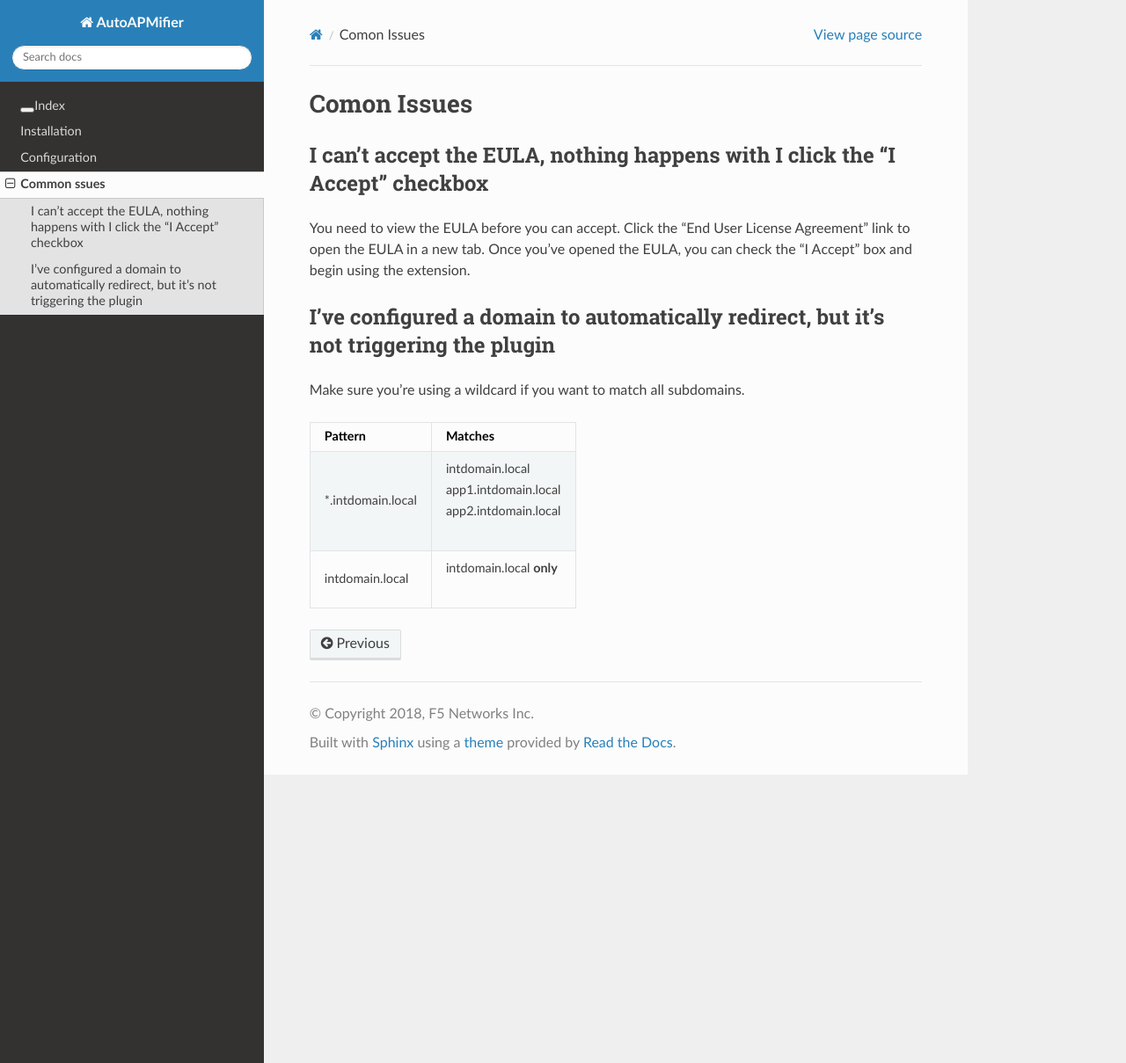
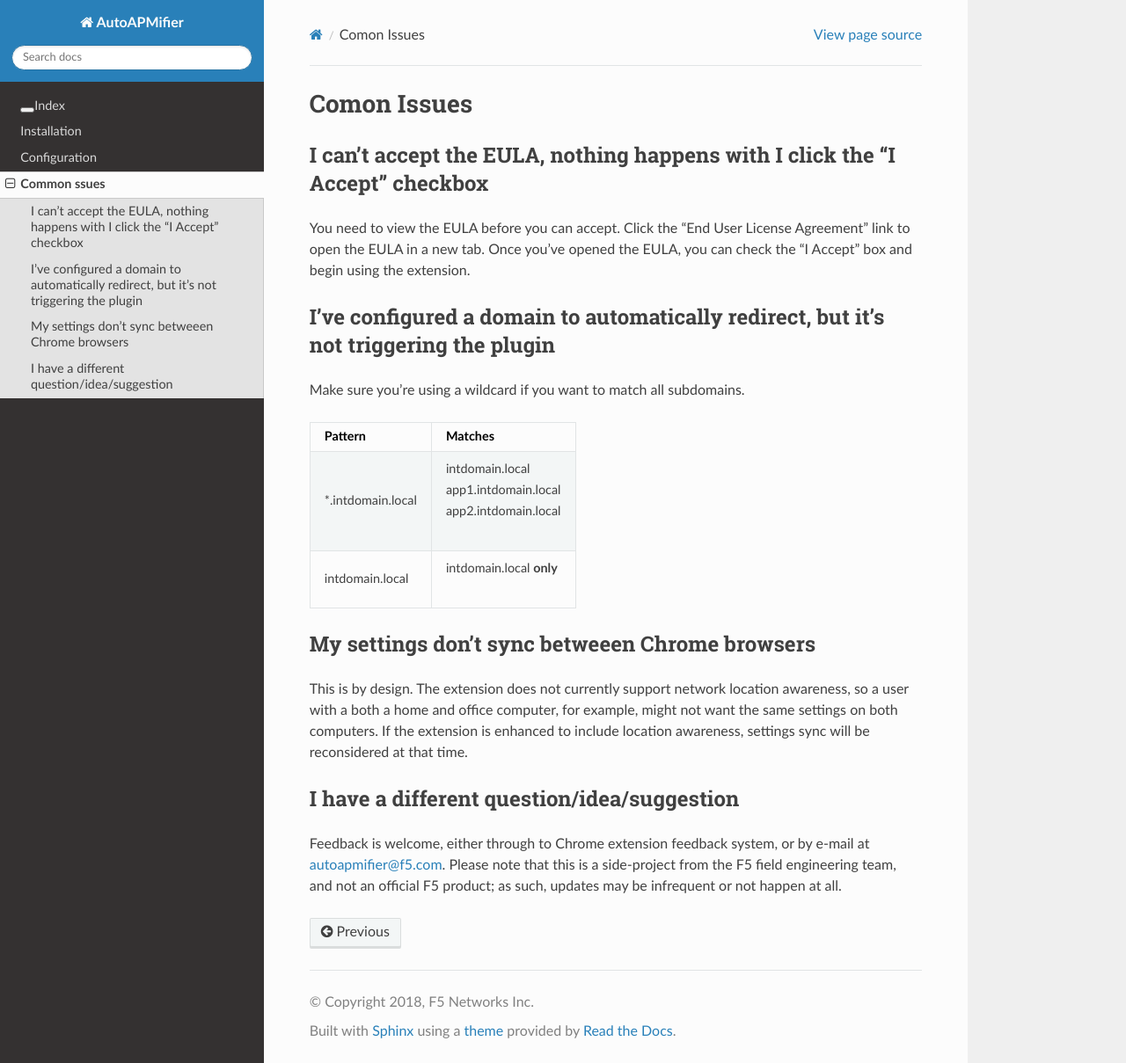
Before and after one commit to cybershoe/autoapmifier-docs, a Sphinx documentation site: the page built from docs/troubleshooting.rst, in a window 1280 px wide and 1209 px high. Shown: the whole window at 88% size. Built offline with Sphinx 7.4.7 and the Read the Docs theme 2.0.0, drawn with Linux system fonts in a browser that asks for light colours.

Commit message:
Add sync explanation

```diff
--- a/docs/troubleshooting.rst
+++ b/docs/troubleshooting.rst
@@ -22,3 +22,19 @@ Make sure you're using a wildcard if you want to match all subdomains.
 +-------------------+---------------------------+
 | intdomain.local   | | intdomain.local **only**|
 +-------------------+---------------------------+
+
+My settings don't sync betweeen Chrome browsers
+-----------------------------------------------
+
+This is by design. The extension does not currently support network location
+awareness, so a user with a both a home and office computer, for example, might
+not want the same settings on both computers. If the extension is enhanced to
+include location awareness, settings sync will be reconsidered at that time.
+
+I have a different question/idea/suggestion
+-------------------------------------------
+
+Feedback is welcome, either through to Chrome extension feedback system, or by
+e-mail at autoapmifier@f5.com. Please note that
+this is a side-project from the F5 field engineering team, and not an official
+F5 product; as such, updates may be infrequent or not happen at all.
```
